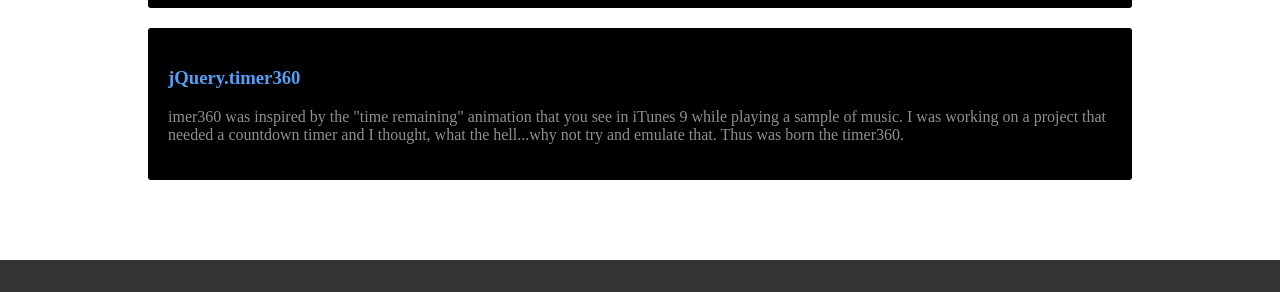
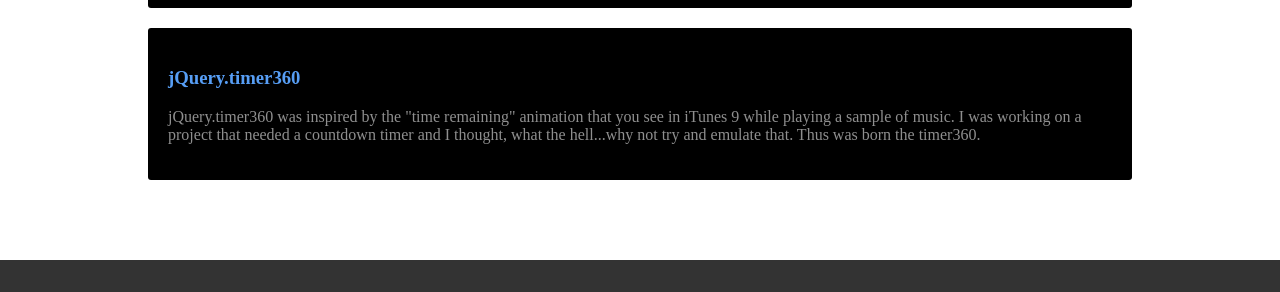
Before and after one commit to tschmidt/tschmidt.github.com, a Jekyll site: the page built from projects/index.html, in a window 1280 px wide. Shown: the part 663-955 px from the top of the page. Built offline with Jekyll 4.4.1, drawn with Linux system fonts in a browser that asks for light colours; nearby versions of some CDN libraries; Markdown is read by kramdown in place of the engine named in the settings.

Commit message:
Fix typo

```diff
--- a/_data/projects.yml
+++ b/_data/projects.yml
@@ -12,4 +12,4 @@
 
 - name: jQuery.timer360
   url: http://schmidt-happens.com/timer360/
-  description: imer360 was inspired by the "time remaining" animation that you see in iTunes 9 while playing a sample of music. I was working on a project that needed a countdown timer and I thought, what the hell...why not try and emulate that. Thus was born the timer360.
+  description: jQuery.timer360 was inspired by the "time remaining" animation that you see in iTunes 9 while playing a sample of music. I was working on a project that needed a countdown timer and I thought, what the hell...why not try and emulate that. Thus was born the timer360.
--- a/css/site.css
+++ b/css/site.css
@@ -54,6 +54,7 @@
   color: #8f8f8f;
   padding: 20px;
   margin-bottom: 20px;
+  border: 1px solid $darkGrey;
   border-radius: 3px;
 }
 
```
